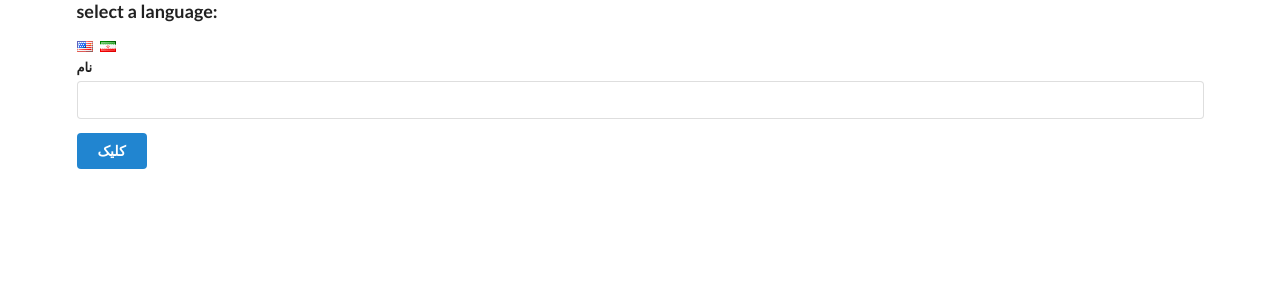
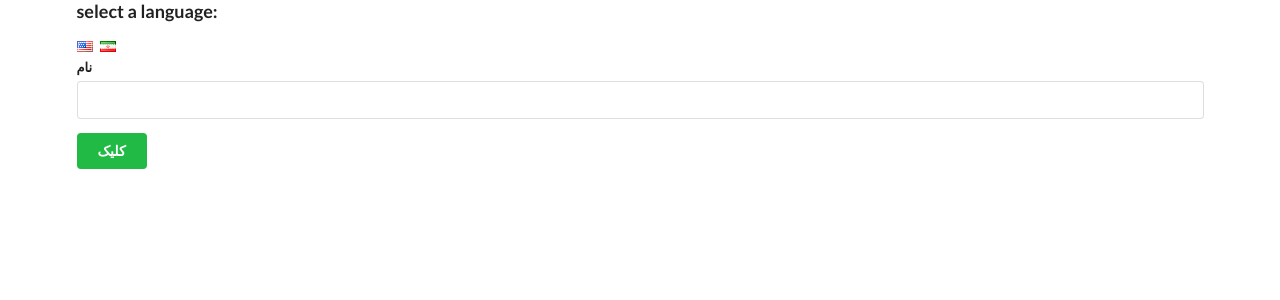
Before and after one commit to ariakh110/redux, a React (Create React App) app in the folder translate/: page / in a window 1280 px wide. Shown: the top 300 px of the page. Built offline with nearby package versions, Linux system fonts and the light colour scheme.

Commit message:
v-100 use complicated context

```diff
--- a/translate/src/components/App.js
+++ b/translate/src/components/App.js
@@ -1,25 +1,29 @@
 import React, { Component } from "react";
+import ColorContext from "../contexts/ColorContext";
 import LanguageContext from "../contexts/LanguageContext";
 import UserCreate from "./UserCreate";
 
 class App extends Component {
   state = {
     language: "fa",
+    color: "green"
   };
-  onLanguageChange = (language) => {
-    this.setState({ language });
+  onLanguageChange = (language, color) => {
+    this.setState({ language ,color });
   };
   render() {
     return (
       <div className="ui container">
         <div>
           <h3>select a language:</h3>
-          <i className="flag us" onClick={() => this.onLanguageChange("en")} />
-          <i className="flag ir" onClick={() => this.onLanguageChange("fa")} />
+          <i className="flag us" onClick={() => this.onLanguageChange("en", "red")} />
+          <i className="flag ir" onClick={() => this.onLanguageChange("fa", "green")} />
         </div>
-        <LanguageContext.Provider value={this.state.language}>
-          <UserCreate></UserCreate>
-        </LanguageContext.Provider>
+        <ColorContext.Provider value={this.state.color}>
+          <LanguageContext.Provider value={this.state.language}>
+            <UserCreate></UserCreate>
+          </LanguageContext.Provider>
+        </ColorContext.Provider>
       </div>
     );
   }
--- a/translate/src/components/Button.js
+++ b/translate/src/components/Button.js
@@ -1,21 +1,30 @@
 import React, { Component } from "react";
+import ColorContext from "../contexts/ColorContext";
 import LanguageContext from "../contexts/LanguageContext";
 
 class Button extends Component {
   //1.provider
   //static contextType = LanguageContext;
-  renderSubmit(value) {
+  renderSubmitText(value) {
     return value === "en" ? "Submit" : "کلیک";
   }
+
+  renderSubmit = (color) => {
+    return (
+      <button className={`ui button ${color}`}>
+        <LanguageContext.Consumer>
+          {(value) => this.renderSubmitText(value)}
+        </LanguageContext.Consumer>
+      </button>
+    );
+  };
+
   render() {
     // const text = this.context === "en" ? "Submit" : "کلیک";
     return (
-      <button className="ui button primary">
-        {/* 2. consumers */}
-        <LanguageContext.Consumer>
-          {(value) => this.renderSubmit(value)}
-        </LanguageContext.Consumer>
-      </button>
+      <ColorContext.Consumer>
+        {(color) => this.renderSubmit(color)}
+      </ColorContext.Consumer>
     );
   }
 }
--- /dev/null
+++ b/translate/src/contexts/ColorContext.js
@@ -0,0 +1,3 @@
+import React from 'react'
+
+export default React.createContext();
```
